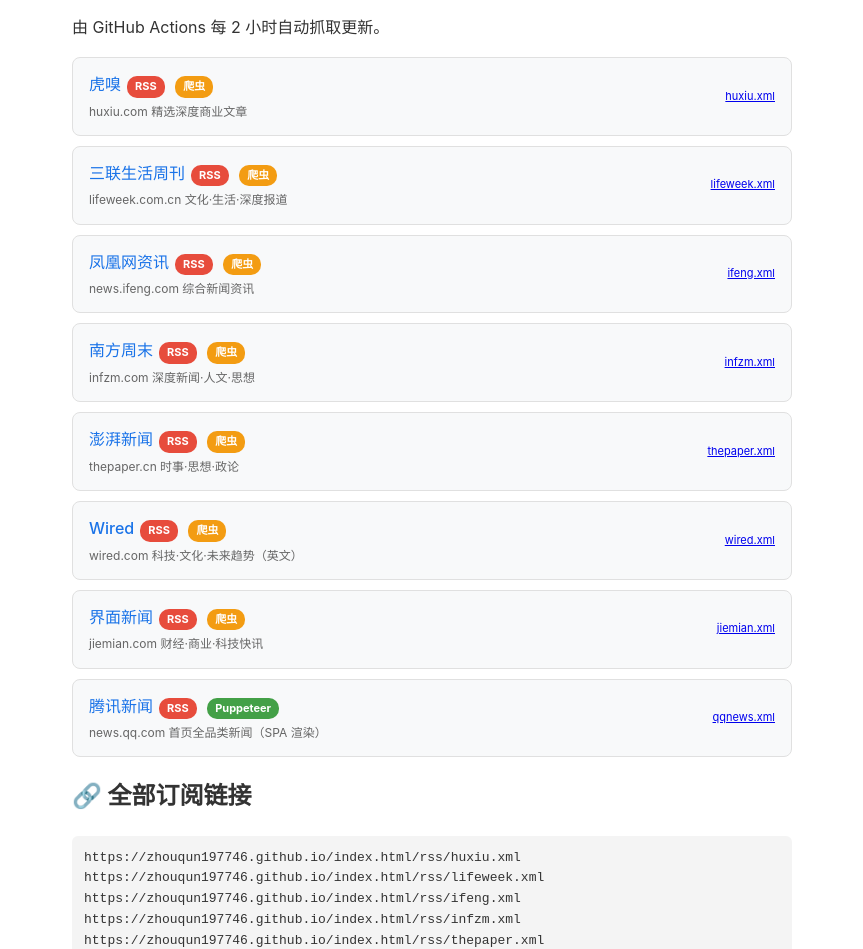
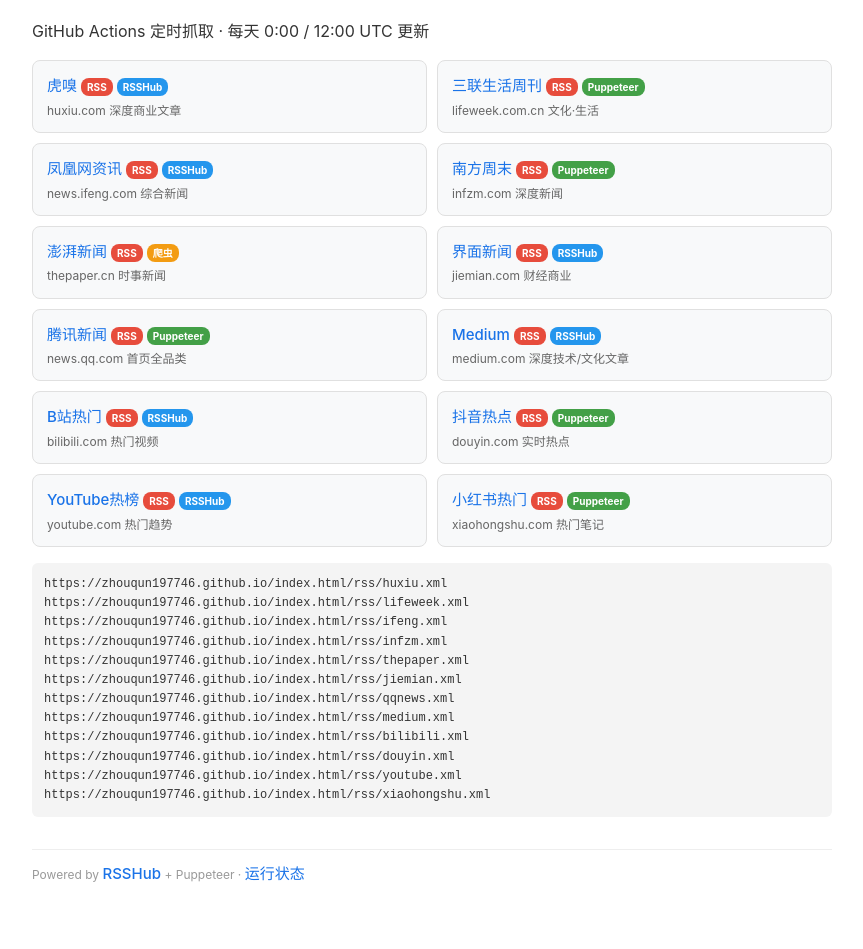
Before and after one commit to zhouqun197746/index.html, a plain HTML site: page rss/index.html in a window 1280 px wide. Shown: the part 155-1104 px from the top of the page, without its empty margins (208-1071 px from the left). After the commit the page ends 1081 px from the top, so only its background shows below. Drawn offline with Linux system fonts and the light colour scheme.

Commit message:
🐛 修复 lifeweek 爬虫：Puppeteer 渲染精确提取文章链接 + 新增 Medium/B站/抖音/YouTube/小红书

```diff
--- a/rss/index.html
+++ b/rss/index.html
@@ -1,119 +1,57 @@
 <!DOCTYPE html>
 <html lang="zh-CN">
 <head>
-<meta charset="UTF-8">
-<title>RSS 订阅源</title>
+<meta charset="UTF-8"><title>RSS 订阅源</title>
 <meta name="viewport" content="width=device-width,initial-scale=1">
 <style>
-  body{font-family:-apple-system,BlinkMacSystemFont,"Segoe UI",Roboto,sans-serif;max-width:720px;margin:40px auto;padding:0 20px;color:#333;line-height:1.6}
-  h1{border-bottom:2px solid #e8f0fe;padding-bottom:12px}
-  ul{padding:0;list-style:none}
-  li{margin:10px 0;padding:14px 16px;background:#f8f9fa;border-radius:8px;border:1px solid #e0e0e0;display:flex;align-items:center;justify-content:space-between;flex-wrap:wrap}
-  li:hover{background:#e8f0fe;border-color:#1a73e8}
-  .src{color:#1a73e8;text-decoration:none;font-size:16px;font-weight:500}
-  .src:hover{text-decoration:underline}
-  .badge{display:inline-block;font-size:11px;padding:2px 8px;border-radius:10px;margin-left:6px;font-weight:bold}
-  .badge-rss{background:#e74c3c;color:#fff}
-  .badge-docker{background:#2496ed;color:#fff}
-  .badge-puppeteer{background:#43a047;color:#fff}
-  .badge-scraper{background:#f39c12;color:#fff}
-  .desc{font-size:12px;color:#666;width:100%;margin-top:4px}
-  .right{font-size:11px;color:#888;white-space:nowrap}
-  footer{margin-top:32px;font-size:12px;color:#999;border-top:1px solid #eee;padding-top:12px}
-  pre{background:#f4f4f4;padding:12px;border-radius:6px;font-size:13px;overflow-x:auto}
-  .back{font-size:14px;margin-bottom:16px}
-  .back a{color:#666;text-decoration:none}
-  .back a:hover{text-decoration:underline}
+body{font-family:-apple-system,BlinkMacSystemFont,"Segoe UI",Roboto,sans-serif;max-width:800px;margin:40px auto;padding:0 20px;color:#333;line-height:1.6}
+h1{border-bottom:2px solid #e8f0fe;padding-bottom:12px}
+ul{padding:0;list-style:none;display:grid;grid-template-columns:1fr 1fr;gap:10px}
+@media(max-width:600px){ul{grid-template-columns:1fr}}
+li{padding:12px 14px;background:#f8f9fa;border-radius:8px;border:1px solid #e0e0e0}
+li:hover{background:#e8f0fe;border-color:#1a73e8}
+a{color:#1a73e8;text-decoration:none;font-size:15px;font-weight:500}
+a:hover{text-decoration:underline}
+.badge{display:inline-block;font-size:10px;padding:1px 6px;border-radius:8px;margin-left:4px;font-weight:bold;color:#fff}
+.b-rss{background:#e74c3c}
+.b-docker{background:#2496ed}
+.b-puppeteer{background:#43a047}
+.b-scraper{background:#f39c12}
+.desc{font-size:12px;color:#666;margin-top:2px}
+footer{margin-top:32px;font-size:12px;color:#999;border-top:1px solid #eee;padding-top:12px}
+pre{background:#f4f4f4;padding:12px;border-radius:6px;font-size:12px;overflow-x:auto}
 </style>
 </head>
 <body>
-<div class="back"><a href="/">← 返回主页</a></div>
+<div><a href="/" style="color:#666;font-size:14px">← 返回主页</a></div>
 <h1>📡 RSS 订阅源</h1>
-<p>由 GitHub Actions 每 2 小时自动抓取更新。</p>
-
+<p>GitHub Actions 定时抓取 · 每天 0:00 / 12:00 UTC 更新</p>
 <ul>
-  <li>
-    <div>
-      <span class="src">虎嗅</span><span class="badge badge-rss">RSS</span>
-      <span class="badge badge-scraper">爬虫</span>
-      <div class="desc">huxiu.com 精选深度商业文章</div>
-    </div>
-    <div class="right"><a href="huxiu.xml">huxiu.xml</a></div>
-  </li>
-  <li>
-    <div>
-      <span class="src">三联生活周刊</span><span class="badge badge-rss">RSS</span>
-      <span class="badge badge-scraper">爬虫</span>
-      <div class="desc">lifeweek.com.cn 文化·生活·深度报道</div>
-    </div>
-    <div class="right"><a href="lifeweek.xml">lifeweek.xml</a></div>
-  </li>
-  <li>
-    <div>
-      <span class="src">凤凰网资讯</span><span class="badge badge-rss">RSS</span>
-      <span class="badge badge-scraper">爬虫</span>
-      <div class="desc">news.ifeng.com 综合新闻资讯</div>
-    </div>
-    <div class="right"><a href="ifeng.xml">ifeng.xml</a></div>
-  </li>
-  <li>
-    <div>
-      <span class="src">南方周末</span><span class="badge badge-rss">RSS</span>
-      <span class="badge badge-scraper">爬虫</span>
-      <div class="desc">infzm.com 深度新闻·人文·思想</div>
-    </div>
-    <div class="right"><a href="infzm.xml">infzm.xml</a></div>
-  </li>
-  <li>
-    <div>
-      <span class="src">澎湃新闻</span><span class="badge badge-rss">RSS</span>
-      <span class="badge badge-scraper">爬虫</span>
-      <div class="desc">thepaper.cn 时事·思想·政论</div>
-    </div>
-    <div class="right"><a href="thepaper.xml">thepaper.xml</a></div>
-  </li>
-  <li>
-    <div>
-      <span class="src">Wired</span><span class="badge badge-rss">RSS</span>
-      <span class="badge badge-scraper">爬虫</span>
-      <div class="desc">wired.com 科技·文化·未来趋势（英文）</div>
-    </div>
-    <div class="right"><a href="wired.xml">wired.xml</a></div>
-  </li>
-  <li>
-    <div>
-      <span class="src">界面新闻</span><span class="badge badge-rss">RSS</span>
-      <span class="badge badge-scraper">爬虫</span>
-      <div class="desc">jiemian.com 财经·商业·科技快讯</div>
-    </div>
-    <div class="right"><a href="jiemian.xml">jiemian.xml</a></div>
-  </li>
-  <li>
-    <div>
-      <span class="src">腾讯新闻</span><span class="badge badge-rss">RSS</span>
-      <span class="badge badge-puppeteer">Puppeteer</span>
-      <div class="desc">news.qq.com 首页全品类新闻（SPA 渲染）</div>
-    </div>
-    <div class="right"><a href="qqnews.xml">qqnews.xml</a></div>
-  </li>
+<li><div><a href="huxiu.xml">虎嗅</a><span class="badge b-rss">RSS</span><span class="badge b-docker">RSSHub</span><div class="desc">huxiu.com 深度商业文章</div></div></li>
+<li><div><a href="lifeweek.xml">三联生活周刊</a><span class="badge b-rss">RSS</span><span class="badge b-puppeteer">Puppeteer</span><div class="desc">lifeweek.com.cn 文化·生活</div></div></li>
+<li><div><a href="ifeng.xml">凤凰网资讯</a><span class="badge b-rss">RSS</span><span class="badge b-docker">RSSHub</span><div class="desc">news.ifeng.com 综合新闻</div></div></li>
+<li><div><a href="infzm.xml">南方周末</a><span class="badge b-rss">RSS</span><span class="badge b-puppeteer">Puppeteer</span><div class="desc">infzm.com 深度新闻</div></div></li>
+<li><div><a href="thepaper.xml">澎湃新闻</a><span class="badge b-rss">RSS</span><span class="badge b-scraper">爬虫</span><div class="desc">thepaper.cn 时事新闻</div></div></li>
+<li><div><a href="jiemian.xml">界面新闻</a><span class="badge b-rss">RSS</span><span class="badge b-docker">RSSHub</span><div class="desc">jiemian.com 财经商业</div></div></li>
+<li><div><a href="qqnews.xml">腾讯新闻</a><span class="badge b-rss">RSS</span><span class="badge b-puppeteer">Puppeteer</span><div class="desc">news.qq.com 首页全品类</div></div></li>
+<li><div><a href="medium.xml">Medium</a><span class="badge b-rss">RSS</span><span class="badge b-docker">RSSHub</span><div class="desc">medium.com 深度技术/文化文章</div></div></li>
+<li><div><a href="bilibili.xml">B站热门</a><span class="badge b-rss">RSS</span><span class="badge b-docker">RSSHub</span><div class="desc">bilibili.com 热门视频</div></div></li>
+<li><div><a href="douyin.xml">抖音热点</a><span class="badge b-rss">RSS</span><span class="badge b-puppeteer">Puppeteer</span><div class="desc">douyin.com 实时热点</div></div></li>
+<li><div><a href="youtube.xml">YouTube热榜</a><span class="badge b-rss">RSS</span><span class="badge b-docker">RSSHub</span><div class="desc">youtube.com 热门趋势</div></div></li>
+<li><div><a href="xiaohongshu.xml">小红书热门</a><span class="badge b-rss">RSS</span><span class="badge b-puppeteer">Puppeteer</span><div class="desc">xiaohongshu.com 热门笔记</div></div></li>
 </ul>
-
-<h2>🔗 全部订阅链接</h2>
-<pre>
-https://zhouqun197746.github.io/index.html/rss/huxiu.xml
+<pre>https://zhouqun197746.github.io/index.html/rss/huxiu.xml
 https://zhouqun197746.github.io/index.html/rss/lifeweek.xml
 https://zhouqun197746.github.io/index.html/rss/ifeng.xml
 https://zhouqun197746.github.io/index.html/rss/infzm.xml
 https://zhouqun197746.github.io/index.html/rss/thepaper.xml
-https://zhouqun197746.github.io/index.html/rss/wired.xml
 https://zhouqun197746.github.io/index.html/rss/jiemian.xml
 https://zhouqun197746.github.io/index.html/rss/qqnews.xml
-</pre>
-
-<p>📥 在 RSS 阅读器中添加上述链接即可订阅。</p>
-<footer>
-  数据来源：<a href="https://github.com/DIYgod/RSSHub">RSSHub</a> + 自研爬虫 + Puppeteer ·
-  <a href="https://github.com/zhouqun197746/index.html/actions/workflows/qqnews-rss.yml">查看运行状态</a>
-</footer>
+https://zhouqun197746.github.io/index.html/rss/medium.xml
+https://zhouqun197746.github.io/index.html/rss/bilibili.xml
+https://zhouqun197746.github.io/index.html/rss/douyin.xml
+https://zhouqun197746.github.io/index.html/rss/youtube.xml
+https://zhouqun197746.github.io/index.html/rss/xiaohongshu.xml</pre>
+<footer>Powered by <a href="https://github.com/DIYgod/RSSHub">RSSHub</a> + Puppeteer · <a href="https://github.com/zhouqun197746/index.html/actions/workflows/qqnews-rss.yml">运行状态</a></footer>
 </body>
 </html>
```
Also changed, not shown: scripts/fetch-sources.mjs (+43 -57 lines).
